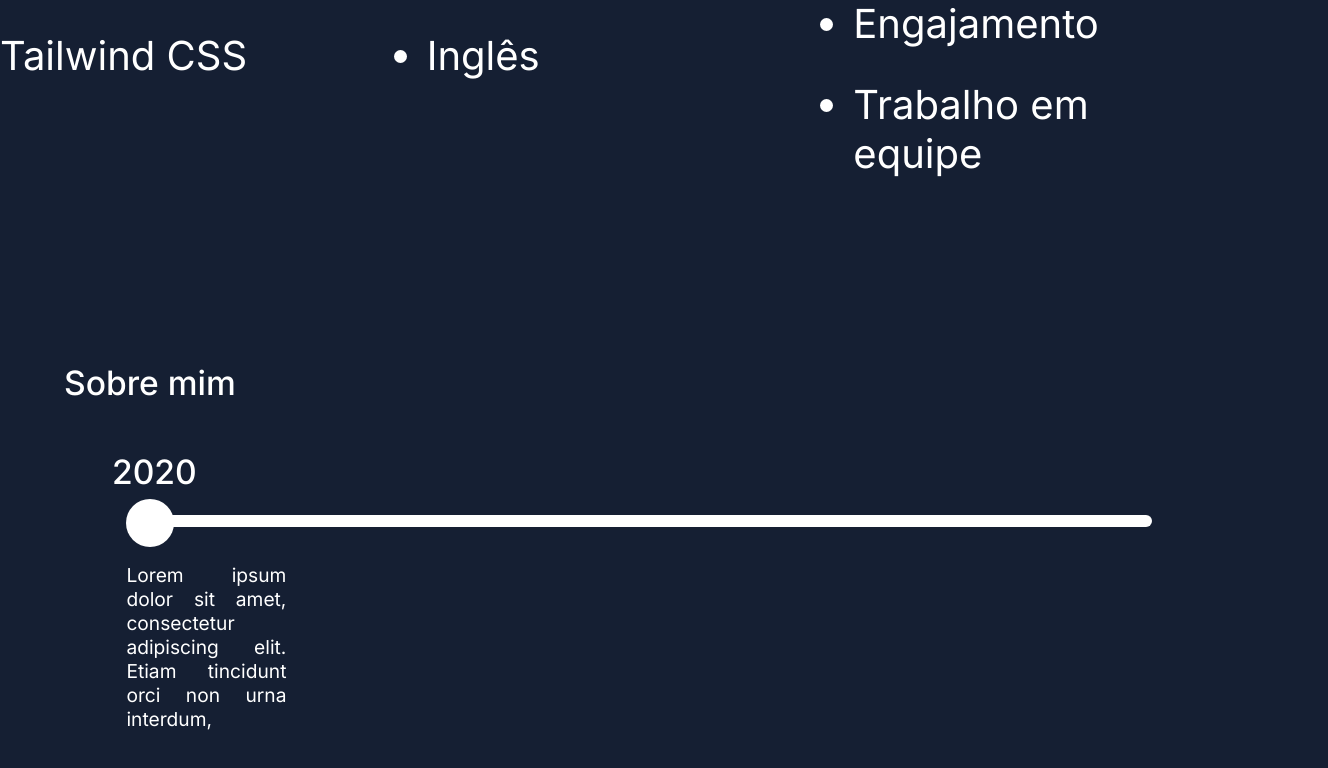
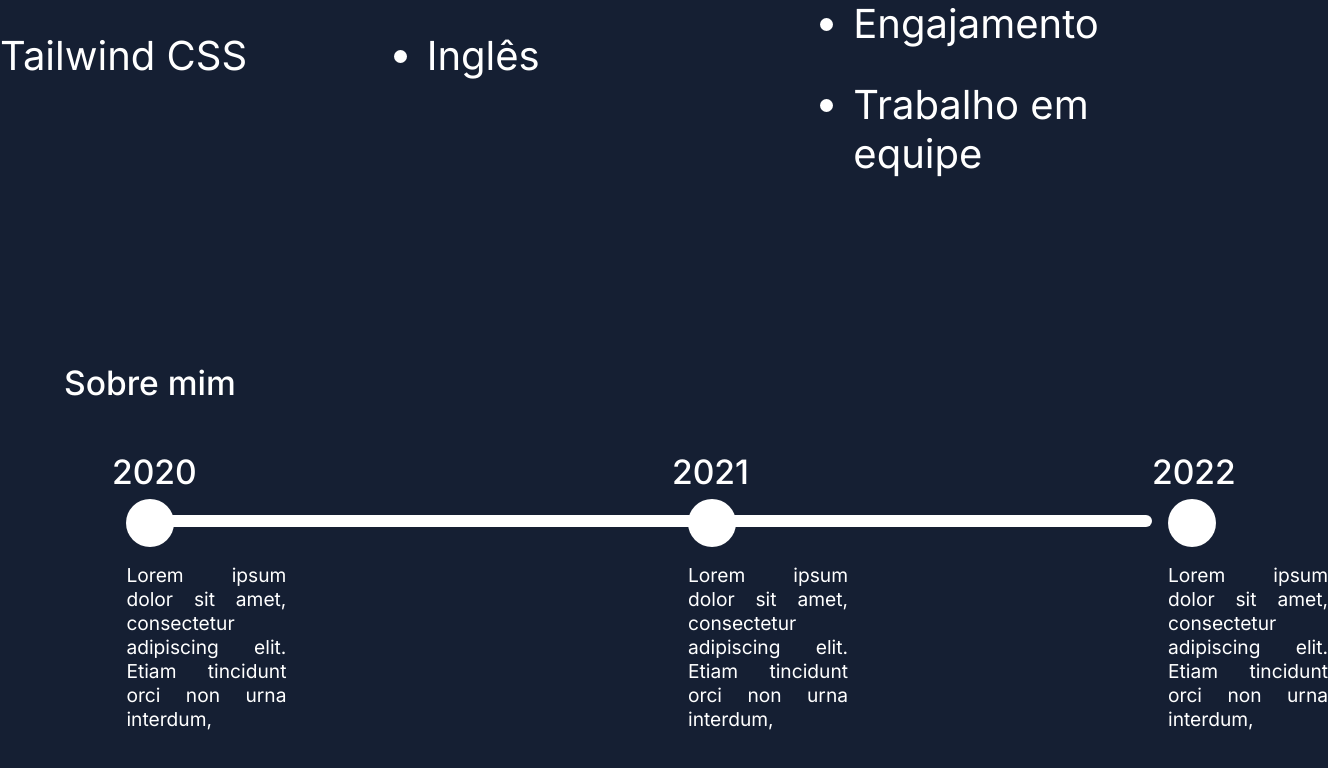
Before and after one commit to iSantanaaH/front-end-web, a Next.js app: page / in a window 1280 px wide. Shown: the part 3468-4236 px from the top of the page, 1328 px wide, since content can reach past the window. Built offline with nearby package versions, Linux system fonts and the light colour scheme.

Commit message:
added new timenile

```diff
--- a/app/page.module.css
+++ b/app/page.module.css
@@ -308,6 +308,30 @@
   left: -0.100rem;
 }
 
+.SecondYear {
+  display: flex;
+  flex-direction: column;
+  width: 3rem;
+  height: 3rem;
+  background: var(--white-full);
+  border-radius: 100%;
+  position: absolute;
+  top: -1rem;
+  left: 35rem;
+}
+
+.ThirdYear {
+  display: flex;
+  flex-direction: column;
+  width: 3rem;
+  height: 3rem;
+  background: var(--white-full);
+  border-radius: 100%;
+  position: absolute;
+  top: -1rem;
+  left: 65rem;
+}
+
 .TitleFirstYear h2 {
   position: absolute;
   top: -14rem;
@@ -315,14 +339,30 @@
   background: transparent;
 }
 
-.ParagraphFirstYear {
+.TitleSecondYear h2 {
+  position: absolute;
+  top: -14rem;
+  left: 30rem;
+}
+
+.TitleThirdYear h2{
+  position: absolute;
+  top: -14rem;
+  left: 60rem;
+}
+
+.ParagraphFirstYear,
+.ParagraphSecondYear,
+.ParagraphThirdYear {
   width: 10rem;
   position: absolute;
   top: 4rem;
   background: transparent;
 }
 
-.ParagraphFirstYear p {
+.ParagraphFirstYear p,
+.ParagraphSecondYear p,
+.ParagraphThirdYear p {
   color: var(--white-full);
   text-align: justify;
   font-size: 1.2rem;
--- a/app/page.tsx
+++ b/app/page.tsx
@@ -430,6 +430,28 @@ export default function HomePage() {
               </p>
             </div>
           </div>
+          <div className={styles.TitleSecondYear}>
+            <h2>2021</h2>
+          </div>
+          <div className={styles.SecondYear}>
+            <div className={styles.ParagraphSecondYear}>
+              <p>
+                Lorem ipsum dolor sit amet, consectetur adipiscing elit. Etiam
+                tincidunt orci non urna interdum,
+              </p>
+            </div>
+          </div>
+          <div className={styles.TitleThirdYear}>
+            <h2>2022</h2>
+          </div>
+          <div className={styles.ThirdYear}>
+            <div className={styles.ParagraphThirdYear}>
+              <p>
+                Lorem ipsum dolor sit amet, consectetur adipiscing elit. Etiam
+                tincidunt orci non urna interdum,
+              </p>
+            </div>
+          </div>
         </div>
       </section>
     </main>
```
